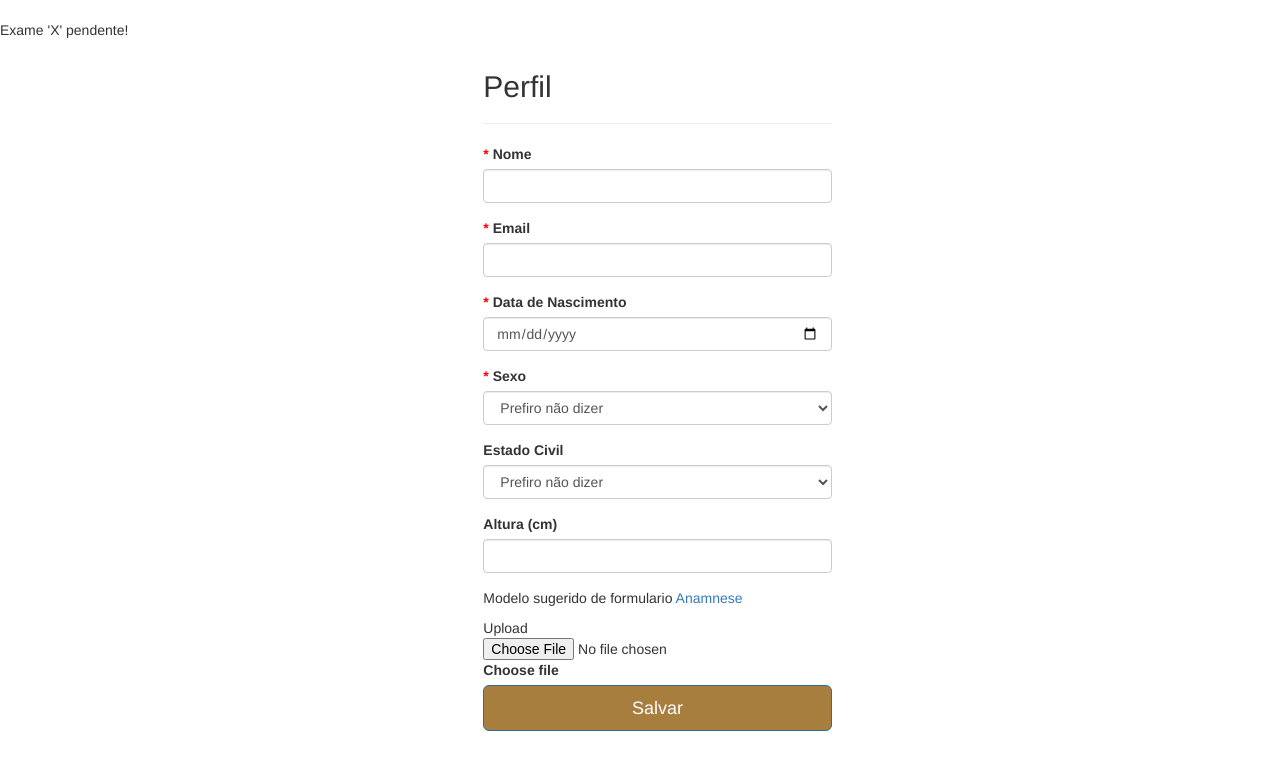
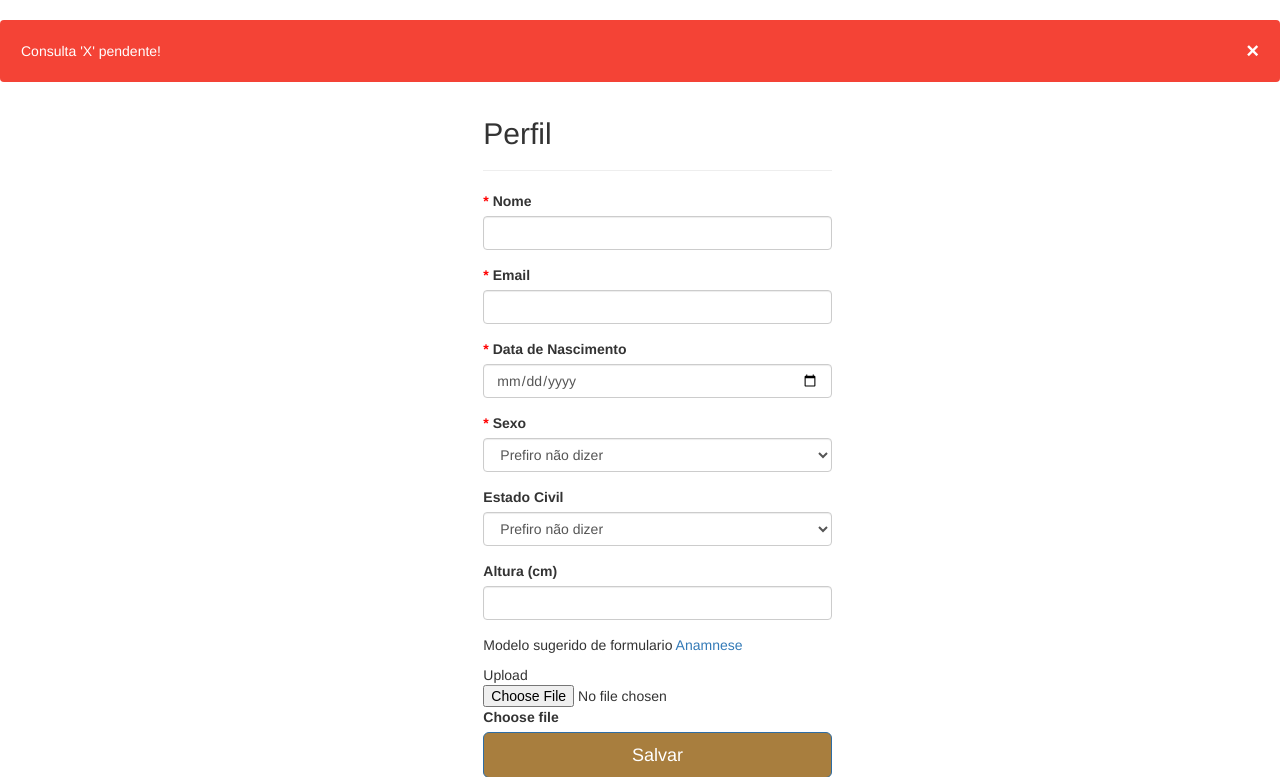
Before and after one commit to IKuuhakuI/Lumanga, a Flask app: page /user in a window 1280 px wide. Shown: the part 52-829 px from the top of the page. Before the commit the page ends 783 px from the top, so only its background shows below. Run offline with Flask 2, Linux system fonts and the light colour scheme; some libraries are stand-ins or nearby versions.

Commit message:
Mostra as consultas pendentes

```diff
--- a/app/main.py
+++ b/app/main.py
@@ -75,7 +75,7 @@ def entrar():
 
 @app.route("/user")
 def user ():
-	flash ("Exame 'X' pendente!")
+	flash ("Consulta 'X' pendente!")
 	return render_template("perfil.html", logado=checarTipoLogin())
 
 @app.route("/consultas")
--- /dev/null
+++ b/app/static/styles/btn.css
@@ -0,0 +1,24 @@
+/* The alert message box */
+.alert {
+  padding: 20px;
+  background-color: #f44336; /* Red */
+  color: white;
+  margin-bottom: 15px;
+}
+
+/* The close button */
+.closebtn {
+  margin-left: 15px;
+  color: white;
+  font-weight: bold;
+  float: right;
+  font-size: 22px;
+  line-height: 20px;
+  cursor: pointer;
+  transition: 0.3s;
+}
+
+/* When moving the mouse over the close button */
+.closebtn:hover {
+  color: black;
+}
--- a/app/templates/base.html
+++ b/app/templates/base.html
@@ -14,6 +14,9 @@
     <link rel="stylesheet" type="text/css" href="static/styles/card.css">
 
     <link rel="stylesheet" type="text/css" href="static/styles/videos.css">
+
+    <link rel="stylesheet" type="text/css" href="static/styles/btn.css">
+
 
     <script type="text/javascript" src="static/scripts/script.js"></script>
 </head>
@@ -40,12 +43,16 @@
     {% with messages = get_flashed_messages() %}
         {% if messages %}
             {% for msg in messages %}
-                <p>{{msg}}</p>
+              <div class="alert">
+                <span class="closebtn" onclick="this.parentElement.style.display='none';">&times;</span>
+                {{msg}}
+              </div>
             {% endfor %}
         {% endif %}
     {% endwith %}
 
   {%block conteudo%}{%endblock%}
+
 
   <script src="https://code.jquery.com/jquery-3.5.1.slim.min.js" integrity="sha384-DfXdz2htPH0lsSSs5nCTpuj/zy4C+OGpamoFVy38MVBnE+IbbVYUew+OrCXaRkfj" crossorigin="anonymous"></script>
   <script src="https://cdn.jsdelivr.net/npm/popper.js@1.16.1/dist/umd/popper.min.js" integrity="sha384-9/reFTGAW83EW2RDu2S0VKaIzap3H66lZH81PoYlFhbGU+6BZp6G7niu735Sk7lN" crossorigin="anonymous"></script>
--- a/app/templates/entrar.html
+++ b/app/templates/entrar.html
@@ -36,7 +36,7 @@
                             <label>Senha</label>
                             <input type="password" class="form-control" name="password" required="required" id="txtSenha">
                         </div>
-                            <div class="form-group">
+                        <div class="form-group">
                             <button style="background-color:#A87E3E" class="btn btn-primary btn-block btn-lg" id="botaoSubmit" onclick="">Entrar</button>
                         </div>
                     </form>
--- a/app/templates/view.html
+++ b/app/templates/view.html
@@ -1,8 +1,10 @@
 {% extends "base.html" %}
 {% block title %} View All Users {% endblock %}
 
-{% block content %}
+<!-- OBJETIVO PARA DEBUG APENAS -->
+
+{% block conteudo %}
 	{% for item in values %}
-		<p>Email: {{item.name}} </p>
+		<p style="margin-left: 20px;">Id: {{item._id}}  |  Email: {{item.email}}  |  Password: {{item.password}} </p>
 	{% endfor %}
 {% endblock %}
```
